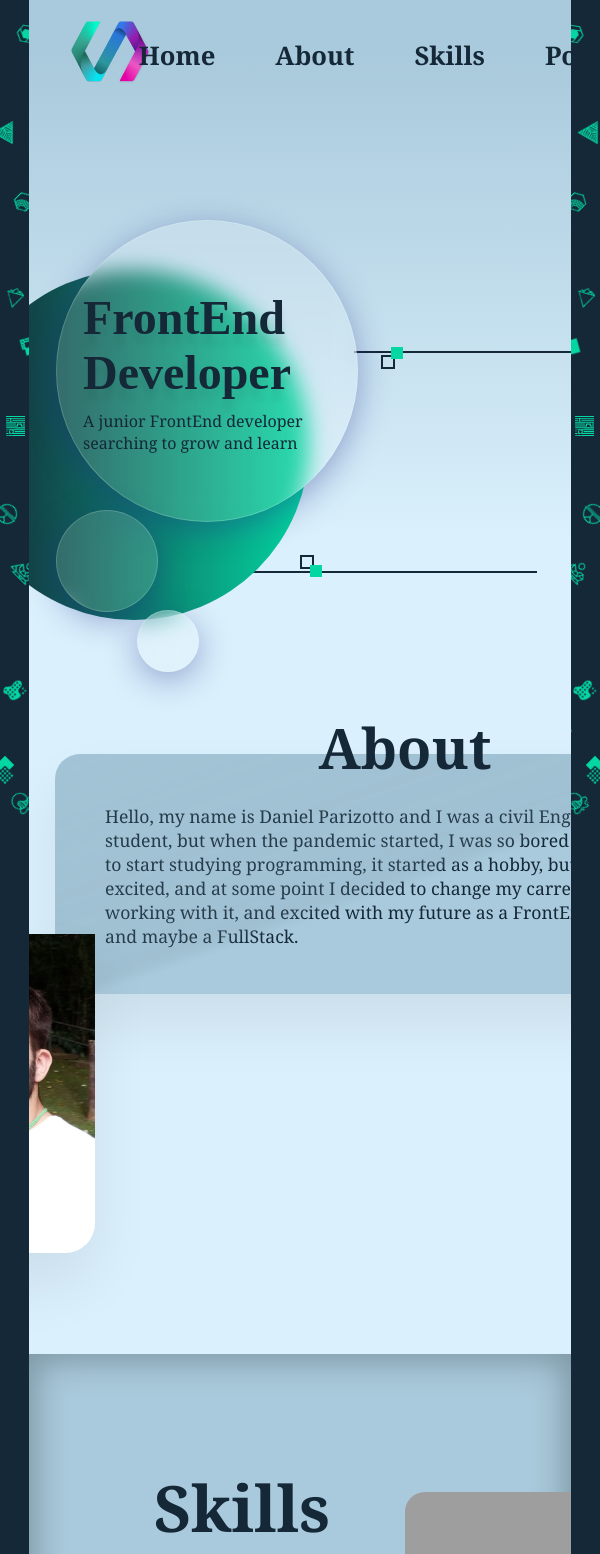
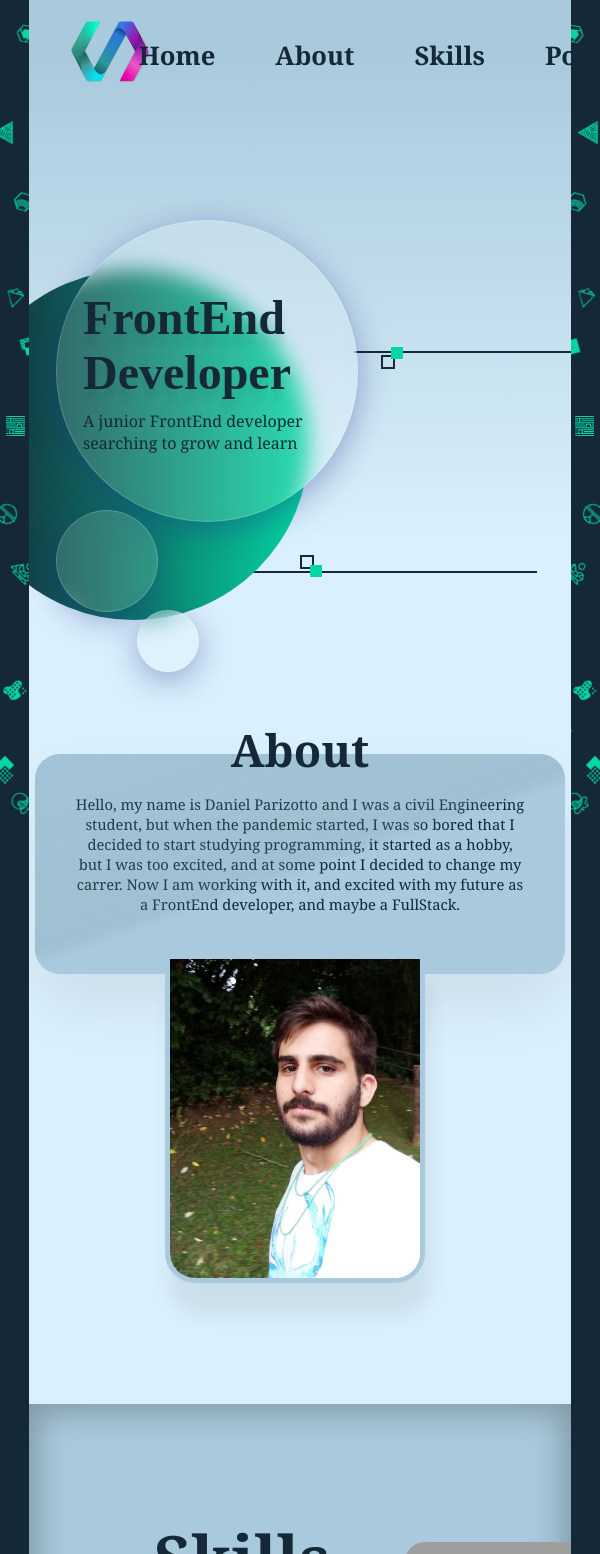
Before and after one commit to Parizotto9/Portfolio, a Vue app: page / in a window 600 px wide. Shown: the top 1554 px of the page. Built offline with nearby package versions, Linux system fonts and the light colour scheme; grey boxes are pictures that could not be loaded; a web font is replaced by a local one.

Commit message:
Responsive About

```diff
--- a/src/components/About.vue
+++ b/src/components/About.vue
@@ -26,12 +26,77 @@ export default {};
 </script>
 
 <style scoped>
+@media (max-width: 600px) {
+  .about {
+    margin-bottom: 50px;
+  }
+  .img {
+    top: 250px;
+    left: 25px;
+    border-radius: 20px;
+    border: solid 5px #a9cadc;
+  }
+  .title {
+    font-size: 2.8rem;
+    top: -35px;
+  }
+  p {
+    font-size: 0.92rem;
+  }
+  .box {
+    text-align: center;
+    width: 260px;
+    height: 225px;
+    padding: 20px;
+  }
+}
+@media (min-width: 600px) and (max-width: 1200px) {
+  .img {
+    border-radius: 0px 0px 30px 30px;
+    top: 200px;
+    left: 130px;
+  }
+  .box {
+    width: 450px;
+    height: 140px;
+    padding: 40px;
+  }
+  .title {
+    font-size: 2.8rem;
+    top: -35px;
+  }
+  .box::before {
+    top: -490px;
+  }
+}
+@media (min-width: 1200px) {
+  .about {
+    margin-left: 210px;
+  }
+  .title {
+    font-size: 3.5rem;
+    top: -45px;
+  }
+  .img {
+    border-radius: 30px 0px 30px 30px;
+    top: 180px;
+    left: -210px;
+  }
+  .box {
+    width: 600px;
+    height: 140px;
+    padding: 50px;
+  }
+  p {
+    font-size: 1.1rem;
+  }
+  .box::before {
+    top: -590px;
+  }
+}
 .box {
   position: relative;
   background-color: #a9cadc;
-  width: 600px;
-  height: 140px;
-  padding: 50px;
   border-radius: 25px;
   box-shadow: 0 32px 60px rgba(0, 0, 0, 0.07);
   overflow: hidden;
@@ -39,7 +104,6 @@ export default {};
 .box::before {
   content: "";
   position: absolute;
-  top: -590px;
   left: -15%;
   width: 100%;
   height: 320%;
@@ -54,22 +118,14 @@ export default {};
 .img {
   position: absolute;
   width: 300px;
-  top: 180px;
-  left: -210px;
   width: 250px;
-  box-shadow: 0 32px 60px rgba(0, 0, 0, 0.07);
-  border-radius: 30px 0px 30px 30px;
+  box-shadow: 5px 32px 20px rgba(0, 0, 0, 0.07);
   z-index: 1;
 }
 .about {
   display: flex;
-  margin-left: 210px;
   justify-content: center;
-  margin-top: 120px;
   height: 600px;
-}
-
-@media (max-width: 1280px) and (min-width: 700) {
 }
 @media (min-width: 1400px) {
   .about {
@@ -77,9 +133,7 @@ export default {};
     margin-right: 10%;
   }
 }
-p {
-  font-size: 1.1rem;
-}
+
 article {
   position: relative;
 }
@@ -92,8 +146,6 @@ article .title {
   left: 0;
   right: 0;
   text-align: center;
-  top: -45px;
-  font-size: 3.5rem;
   overflow: visible;
 }
 .menu {
```
